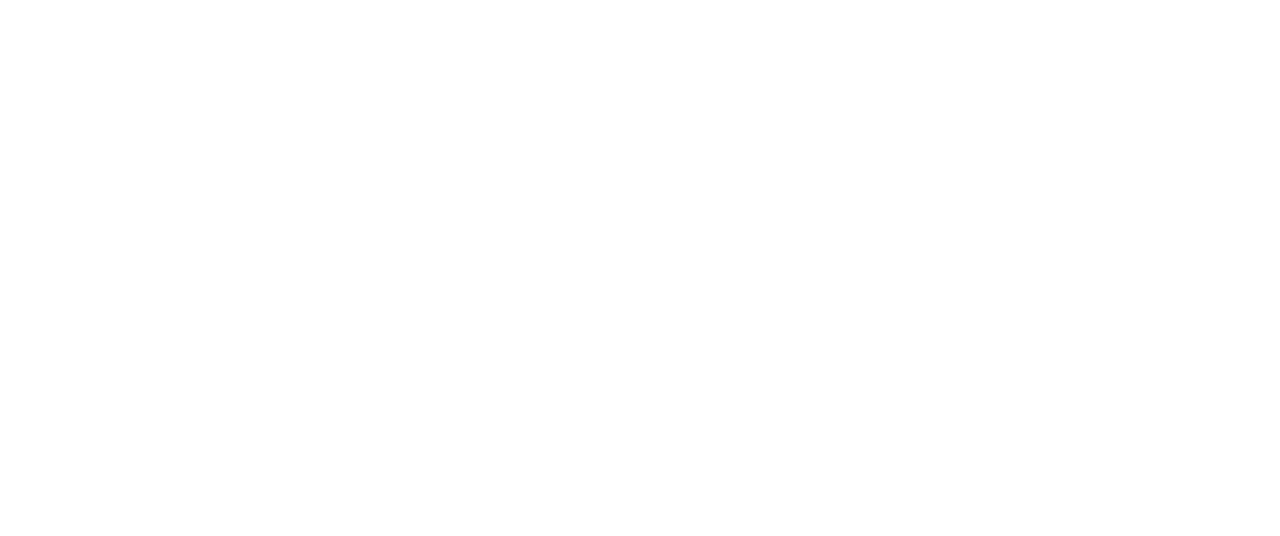
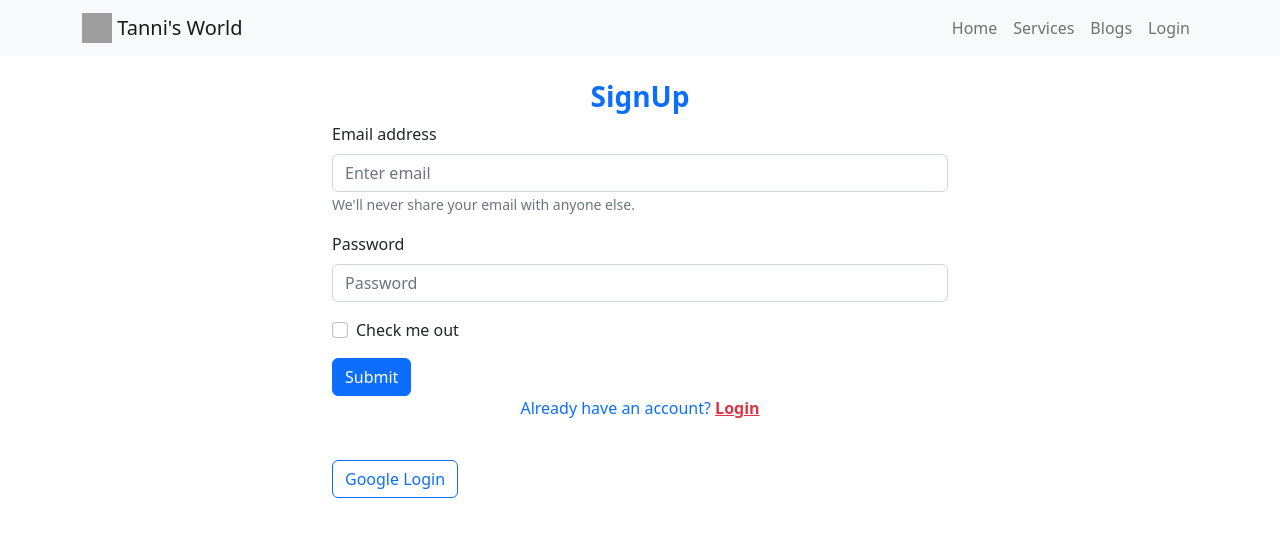
Before and after one commit to pujadey48/Tanni-s-Kitchen-Client, a React (Create React App) app: page /signup in a window 1280 px wide. Shown: the top 536 px of the page. Built offline with nearby package versions, Linux system fonts and the light colour scheme; no server answers; grey boxes are pictures that could not be loaded.

Commit message:
some components create and login signup page designed and navbar done

```diff
--- a/src/App.js
+++ b/src/App.js
@@ -1,10 +1,12 @@
 import logo from './logo.svg';
 import './App.css';
+import { RouterProvider } from 'react-router-dom';
+import { routes } from './Routes/Routes/Routes';
 
 function App() {
   return (
     <div>
-
+      <RouterProvider router={routes}></RouterProvider>
     </div>
   );
 }
--- a/src/index.js
+++ b/src/index.js
@@ -4,11 +4,15 @@
 import App from './App';
 import reportWebVitals from './reportWebVitals';
 import 'bootstrap/dist/css/bootstrap.min.css';
+import AuthProvider from './contexts/AuthProvider/AuthProvider';
 
 const root = ReactDOM.createRoot(document.getElementById('root'));
 root.render(
   <React.StrictMode>
+    <AuthProvider>
     <App />
+    </AuthProvider>
+
   </React.StrictMode>
 );
 
--- /dev/null
+++ b/src/layout/Main.js
@@ -0,0 +1,15 @@
+import React from 'react';
+import { Outlet } from 'react-router-dom';
+import Header from '../pages/Shared/Header/Header';
+
+const main = () => {
+    return (
+        <div>
+           <Header></Header>
+           <Outlet></Outlet>
+
+        </div>
+    );
+};
+
+export default main;
--- /dev/null
+++ b/src/pages/Blogs/Blogs.js
@@ -0,0 +1,39 @@
+import React from 'react';
+import { Container } from "react-bootstrap";
+import Accordion from 'react-bootstrap/Accordion';
+
+const Blogs = () => {
+    return (
+        <Container>
+      <Accordion defaultActiveKey={['0']} alwaysOpen>
+      <Accordion.Item eventKey="0">
+        <Accordion.Header> Difference between SQL and NoSQL</Accordion.Header>
+        <Accordion.Body>
+
+        SQL is the programming language used to interface with relational databases. (Relational databases model data as records in rows and tables with logical links between them). NoSQL is a class of DBMs that are non-relational and generally do not use SQL.
+        </Accordion.Body>
+      </Accordion.Item>
+      <Accordion.Item eventKey="1">
+        <Accordion.Header>What is JWT, and how does it work?</Accordion.Header>
+        <Accordion.Body>
+        <p>FJWT, or JSON Web Token, is an open standard used to share security information between two parties — a client and a server. Each JWT contains encoded JSON objects, including a set of claims. JWTs are signed using a cryptographic algorithm to ensure that the claims cannot be altered after the token is issued.</p>
+        </Accordion.Body>
+      </Accordion.Item>
+      <Accordion.Item eventKey="2">
+        <Accordion.Header>What is the difference between javascript and NodeJS?</Accordion.Header>
+        <Accordion.Body>
+        The react private route component renders child components ( children ) if the user is logged in. If not logged in the user is redirected to the /login page with the return url passed in the location state property.
+        </Accordion.Body>
+      </Accordion.Item>
+      <Accordion.Item eventKey="3">
+        <Accordion.Header>How does NodeJS handle multiple requests at the same time?</Accordion.Header>
+        <Accordion.Body>
+        NodeJS receives multiple client requests and places them into EventQueue. NodeJS is built with the concept of event-driven architecture. NodeJS has its own EventLoop which is an infinite loop that receives requests and processes them.
+        </Accordion.Body>
+      </Accordion.Item>
+    </Accordion>
+    </Container>
+    );
+};
+
+export default Blogs;
--- /dev/null
+++ b/src/pages/Home/Home.js
@@ -0,0 +1,11 @@
+import React from 'react';
+
+const Home = () => {
+    return (
+        <div>
+            <h2>Home</h2>
+        </div>
+    );
+};
+
+export default Home;
--- /dev/null
+++ b/src/pages/Login/Login/Login.js
@@ -0,0 +1,44 @@
+import React from 'react';
+import { Container } from 'react-bootstrap';
+import Button from 'react-bootstrap/Button';
+import Form from 'react-bootstrap/Form';
+import { Link } from 'react-router-dom';
+
+const Login = () => {
+
+    const handleLogIn = (event) =>{
+        event.preventDefault();
+
+    }
+    return (
+        <div>
+            <Container className='w-50'>
+            <h1 className='fs-3 fw-bold text-primary text-center'>Login</h1>
+            <Form onSubmit={handleLogIn}>
+                <Form.Group className="mb-3" controlId="formBasicEmail">
+                    <Form.Label>Email address</Form.Label>
+                    <Form.Control type="email" placeholder="Enter email" />
+                    <Form.Text className="text-muted">
+                    We'll never share your email with anyone else.
+                    </Form.Text>
+                </Form.Group>
+
+                <Form.Group className="mb-3" controlId="formBasicPassword">
+                    <Form.Label>Password</Form.Label>
+                    <Form.Control type="password" placeholder="Password" />
+                </Form.Group>
+                <Form.Group className="mb-3" controlId="formBasicCheckbox">
+                    <Form.Check type="checkbox" label="Check me out" />
+                </Form.Group>
+                <Button variant="primary" type="submit">
+                    Submit
+                </Button>
+            </Form>
+            <p className='text-center text-primary'>Have an Account? <Link className='text-danger fw-bold' to="/signup">Sign Up</Link> </p>
+            <Button variant="outline-primary mt-4">Google Login</Button>
+            </Container>
+        </div>
+    );
+};
+
+export default Login;
--- /dev/null
+++ b/src/pages/Shared/Header/Header.js
@@ -0,0 +1,44 @@
+import React from 'react';
+import Container from 'react-bootstrap/Container';
+import Navbar from 'react-bootstrap/Navbar';
+import Nav from 'react-bootstrap/Nav';
+
+const Header = () => {
+    return (
+        <div>
+      <Navbar collapseOnSelect
+        className="mb-4"
+        expand="lg" bg="light" variant="light">
+        <Container>
+          <Navbar.Brand href="#home">
+            <img
+              alt=""
+              src="/logo.svg"
+              width="30"
+              height="30"
+              className="d-inline-block align-top"
+            />{' '}
+            Tanni's World
+          </Navbar.Brand>
+          <Nav className="justify-content-center" activeKey="/home">
+        <Nav.Item>
+          <Nav.Link href="/">Home</Nav.Link>
+        </Nav.Item>
+        <Nav.Item>
+          <Nav.Link href='/'>Services</Nav.Link>
+        </Nav.Item>
+        <Nav.Item>
+          <Nav.Link href='/blogs'>Blogs</Nav.Link>
+        </Nav.Item>
+        <Nav.Item>
+          <Nav.Link href='/login'>Login</Nav.Link>
+        </Nav.Item>
+
+      </Nav>
+        </Container>
+      </Navbar>
+        </div>
+    );
+};
+
+export default Header;
--- /dev/null
+++ b/src/pages/Signup/Signup.js
@@ -0,0 +1,42 @@
+import React from 'react';
+import { Container } from 'react-bootstrap';
+import Button from 'react-bootstrap/Button';
+import Form from 'react-bootstrap/Form';
+import { Link } from 'react-router-dom';
+const Signup = () => {
+    const handleSignUp = (event) =>{
+        event.preventDefault();
+
+    }
+    return (
+        <div>
+            <Container className='w-50'>
+                <h1 className='fs-3 fw-bold text-primary text-center'>SignUp</h1>
+            <Form onSubmit={handleSignUp}>
+                <Form.Group className="mb-3" controlId="formBasicEmail">
+                    <Form.Label>Email address</Form.Label>
+                    <Form.Control type="email" placeholder="Enter email" />
+                    <Form.Text className="text-muted">
+                    We'll never share your email with anyone else.
+                    </Form.Text>
+                </Form.Group>
+
+                <Form.Group className="mb-3" controlId="formBasicPassword">
+                    <Form.Label>Password</Form.Label>
+                    <Form.Control type="password" placeholder="Password" />
+                </Form.Group>
+                <Form.Group className="mb-3" controlId="formBasicCheckbox">
+                    <Form.Check type="checkbox" label="Check me out" />
+                </Form.Group>
+                <Button variant="primary" type="submit">
+                    Submit
+                </Button>
+            </Form>
+            <p className='text-center text-primary'>Already have an account? <Link className='text-danger fw-bold' to="/login">Login</Link> </p>
+            <Button variant="outline-primary mt-4">Google Login</Button>
+            </Container>
+        </div>
+    );
+};
+
+export default Signup;
```
Also changed, not shown: src/Routes/Routes/Routes.js (added, +34 -0 lines), src/pages/Login/Register/Register.js (added, +11 -0 lines), src/pages/Shared/Footer/Footer.js (added, +11 -0 lines).
